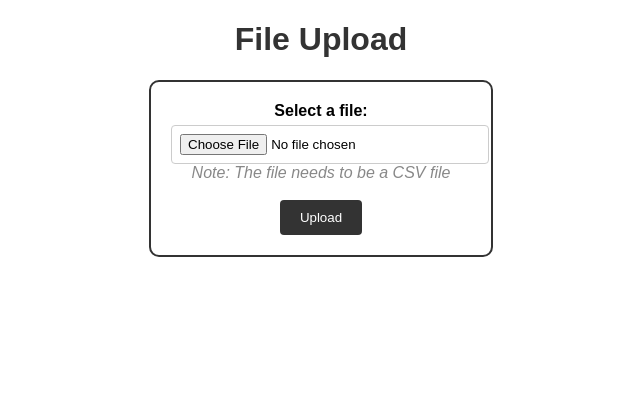
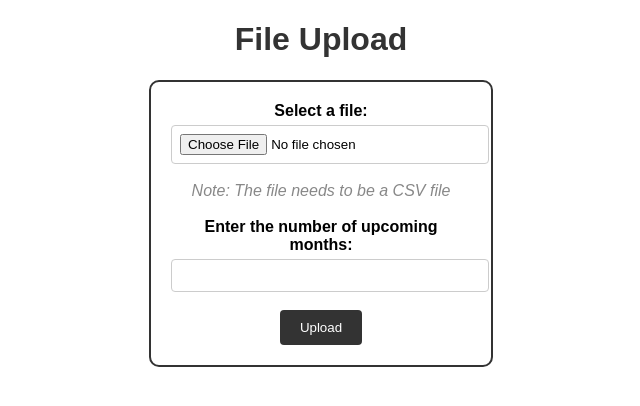
Before and after one commit to ui-fankfurt/clv_prediction, a Flask app: page /upload in a window 1280 px wide. Shown: the top 406 px of the page, without its empty margins (319-959 px from the left). Run offline with Flask 3, Linux system fonts and the light colour scheme; parts of the project's set-up code (start-up, migrations or seed data) failed here and were passed over.

Commit message:
added months field

```diff
--- a/app.py
+++ b/app.py
@@ -20,6 +20,8 @@ def create_app():
     def upload():
         if request.method == 'POST':
             file = request.files['file']
+            month = request.form['months']
+            month = request.form['months']
             if file and allowed_filenames(file.filename):
                 filename = secure_filename(file.filename)
                 #new_filename = f"{filename.split('.')[0]}_{str(datetime.now())}.csv"
@@ -27,10 +29,11 @@ def create_app():
                 save_location = f"input\{new_filename}"#os.path.join('input', new_filename)
                 file.save(save_location)
 
-                output_file = process_csv(save_location)
+                output_file = process_csv(save_location, month)
 
                 return redirect(url_for('download'))
             else:
+                #shows error page when csv file is not uploaded
                 return redirect(url_for('error'))
 
 
--- a/templates/upload.html
+++ b/templates/upload.html
@@ -28,6 +28,13 @@
             margin-top: 5px;
             border-radius: 4px;
         }
+        .input-number {
+            border: 1px solid #ccc;
+            padding: 8px;
+            width: 100%;
+            margin-top: 5px;
+            border-radius: 4px;
+        }
         .note {
             font-style: italic;
             color: #888;
@@ -50,7 +57,13 @@
     <form class="upload-form" action="upload" method="POST" enctype="multipart/form-data">
         <label for="file">Select a file:</label><br>
         <input type="file" id="file" name="file"><br>
+        <br>
         <span class="note">Note: The file needs to be a CSV file</span><br><br>
+
+        <!-- Input field for the number of months -->
+        <label for="months">Enter the number of upcoming months:</label><br>
+        <input type="number" id="months" name="months" class="input-number" min="1"><br><br>
+
         <button type="submit">Upload</button>
     </form>
 </body>
```
